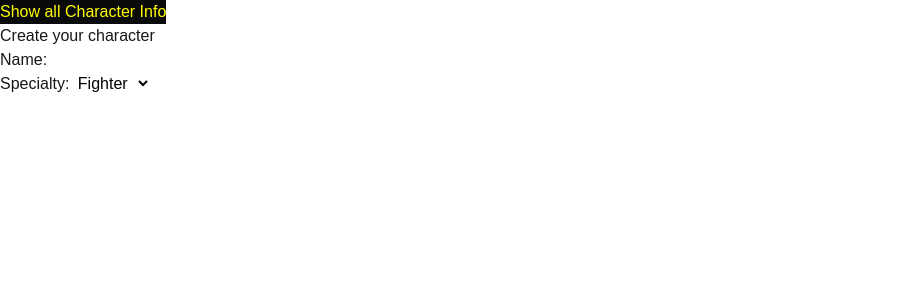
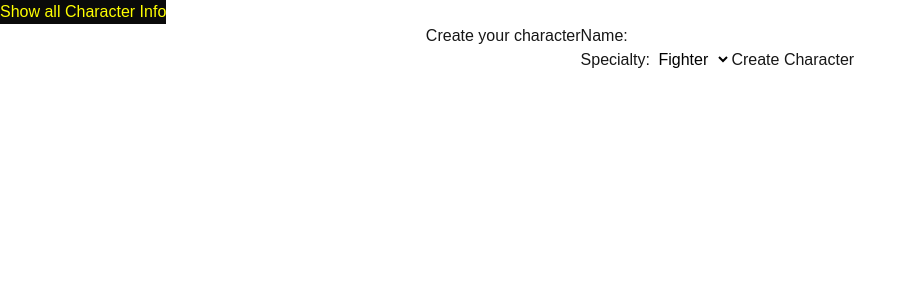
Before and after one commit to ahkian/text-game, a Next.js app: page / in a window 1280 px wide. Shown: the top 300 px of the page, without its empty margins (0-917 px from the left). Built offline with nearby package versions, Linux system fonts and the light colour scheme.

Commit message:
added submit button and centered import

```diff
--- a/src/app/main.module.css
+++ b/src/app/main.module.css
@@ -13,3 +13,8 @@
     background-color: white;
     color: black;
 }
+
+#characterForm{
+    display:flex;
+    justify-content: center;
+}
--- a/src/app/page.tsx
+++ b/src/app/page.tsx
@@ -35,8 +35,8 @@ export default function Home() {
           </tbody>
         </table>
       )}
-      <div>
-        <h2>Create your character</h2>
+      <div id={styles.characterForm}>
+        <h2>Create your character</h2><br></br>
         <form>
           <label>Name: </label>
           <input className={styles.input} name="name" type="text"></input><br></br>
@@ -46,6 +46,7 @@ export default function Home() {
             <option value="shooter">Shooter</option>
             <option value="runner">Runner</option>
           </select>
+          <button type="submit">Create Character</button>
         </form>
       </div>
     </div>
```
